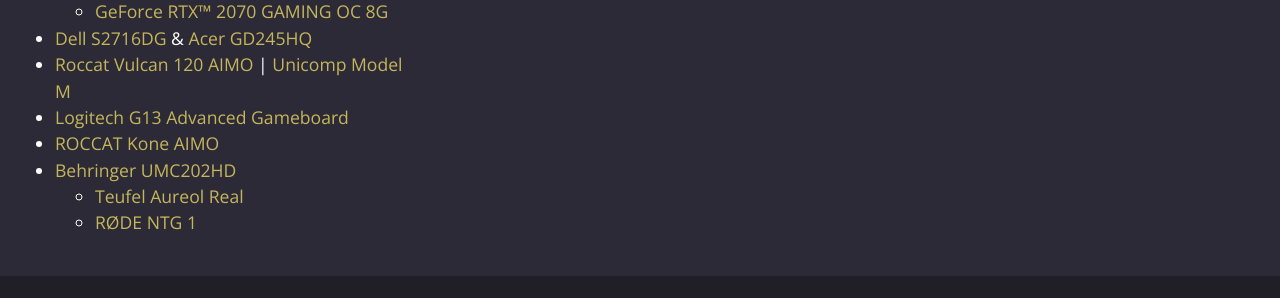
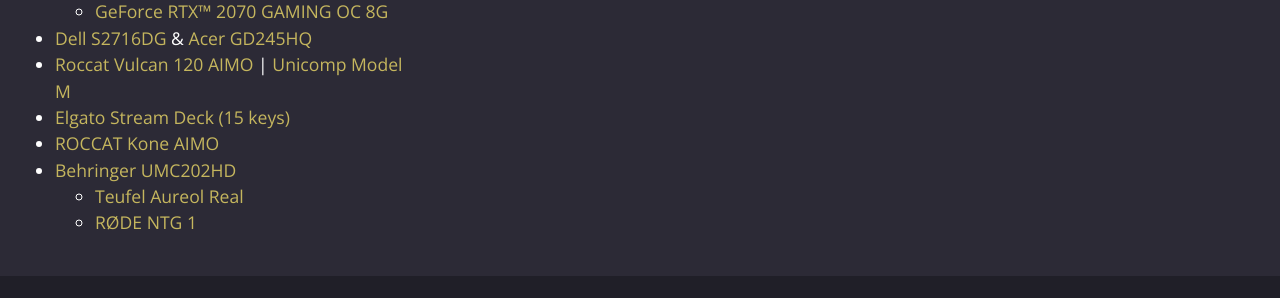
Before and after one commit to PakL/pakl.github.io, a Jekyll site: the page built from index.html, in a window 1280 px wide. Shown: the part 665-963 px from the top of the page. Built offline with Jekyll 4.4.1, drawn with Linux system fonts in a browser that asks for light colours; some web fonts are replaced.

Commit message:
Update index.html

```diff
--- a/index.html
+++ b/index.html
@@ -101,10 +101,10 @@
 				</li>
 				<li><a href="https://www1.euro.dell.com/content/products/productdetails.aspx/dell-s2716dg-monitor" target="_blank">Dell S2716DG</a> &amp; <a href="http://www.gamestar.de/hardware/tft-monitore/acer-gd245hq/test/acer_gd245hq,128,2312711.html" target="_blank">Acer GD245HQ</a></li>
 				<li><a href="https://de.roccat.org/Keyboards/Vulcan" target="_blank">Roccat Vulcan 120 AIMO</a> | <a href="http://www.pckeyboard.com/page/product/IBMxxxx">Unicomp Model M</a></li>
-				<li><a href="https://gaming.logitech.com/de-de/product/g13-advanced-gameboard" target="_blank">Logitech G13 Advanced Gameboard</a></li>
+				<li><a href="https://www.elgato.com/de/gaming/stream-deck" target="_blank">Elgato Stream Deck (15 keys)</a></li>
 				<li><a href="https://de.roccat.org/Mice/Kone-AIMO" target="_blank">ROCCAT Kone AIMO</a></li>
 				<li>
-					<a href="https://www.musictri.be/Categories/Behringer/Computer-Audio/Interfaces/UMC202HD/p/P0BJZ" target="_blank">Behringer UMC202HD</a>
+					<a href="https://www.behringer.com/Categories/Behringer/Computer-Audio/Interfaces/UMC202HD/p/P0BJZ" target="_blank">Behringer UMC202HD</a>
 					<ul>
 						<li><a href="https://www.teufel.de/kopfhoerer/kopfhoerer-aureol-real-p12277.html" target="_blank">Teufel Aureol Real</a></li>
 						<li><a href="https://www.rode.com/microphones/ntg-1" target="_blank">RØDE NTG 1</a></li>
```
